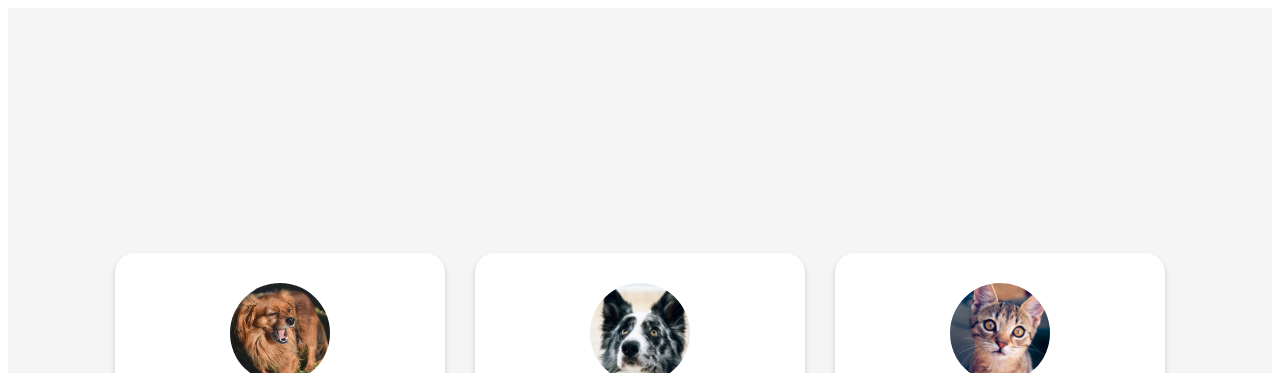
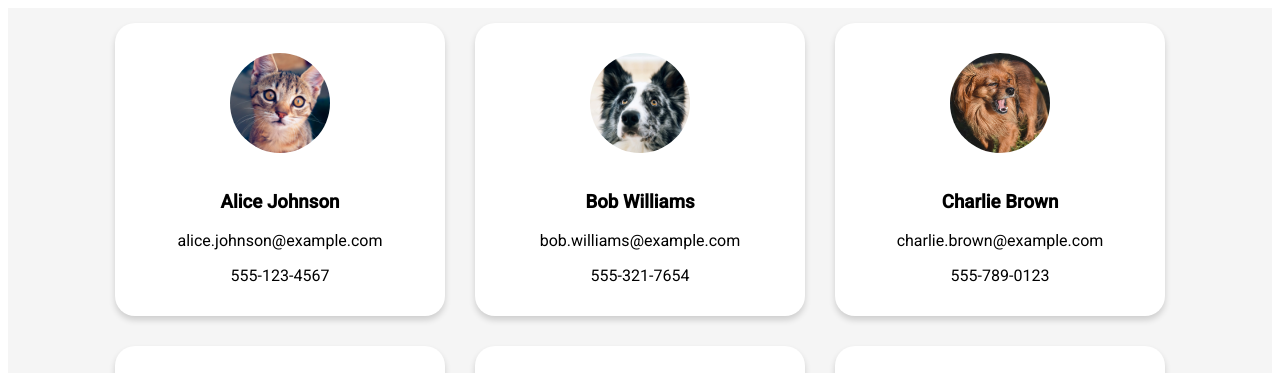
Before and after one commit to Teesitin/COP4331, a PHP site: page / in a window 1280 px wide. Shown: the top 373 px of the page. Run offline with PHP 8.4, Linux system fonts and the light colour scheme.

Commit message:
Back to php inserting
Amongus

```diff
--- a/index.php
+++ b/index.php
@@ -13,6 +13,7 @@
 
         .center-container {
             display: flex;
+            flex-wrap: wrap;
             justify-content: center;
             align-items: center;
             height: 98vh;
@@ -64,63 +65,33 @@
 </head>
 <body>
 
+
 <!-- Profiles -->
 <div id="profile-container" class="center-container">
+
+<?php
+    $jsonString = file_get_contents('people.json');
+    $dataArray = json_decode($jsonString, true);
+
+    foreach ($dataArray as $person) {
+        ?>
+    <div class="profile-box">
+        <img class="profile-image"
+             src="../assets/headshots/hs-<?php echo $person['id']; ?>.webp"
+             alt="<?php echo $person['name']; ?>"
+             onerror="this.onerror=null; this.src='https://via.placeholder.com/100';">
+        <div class="profile-details">
+            <h3 id="name-1"><?php echo $person['name']; ?></h3>
+            <p id="email-1"><a href="mailto:<?php echo $person['email']; ?>"><?php echo $person['email']; ?></a></p>
+            <p id="phone-1"><a href="tel:<?php echo $person['phone']; ?>"><?php echo $person['phone']; ?></a></p>
+        </div>
+    </div>
+
+    <?php
+    }
+?>
+
 </div>
-
-<script>
-
-// <div class="profile-box">
-//     <img class="profile-image" src="../assets/headshots/hs-{id}.webp" alt="{NAME}">
-//     <div class="profile-details">
-//         <h3 id="name-1">{NAME}</h3>
-//         <p id="email-1"><a href="{EMAIL}">{EMAIL}</a></p>
-//         <p id="phone-1"><a href="{NUMBER}">{NUMBER}</a></p>
-//     </div>
-// </div>
-
-
-    const xmlhttp = new XMLHttpRequest();
-    xmlhttp.onload = function() {
-        const people = JSON.parse(this.responseText);
-        const profileContainer = document.getElementById("profile-container");
-
-        people.forEach((person, index) => {
-            const profileBox = document.createElement("div");
-            profileBox.className = "profile-box";
-
-            const profileImage = document.createElement("img");
-            profileImage.className = "profile-image";
-            profileImage.src = "../assets/headshots/hs-" +person.id +".webp";
-            profileImage.alt = person.name;
-
-            const profileDetails = document.createElement("div");
-            profileDetails.className = "profile-details";
-
-            const name = document.createElement("h3");
-            name.innerHTML = person.name;
-
-            const email = document.createElement("p");
-            email.innerHTML = `<a href="mailto:${person.email}">${person.email}</a>`;
-
-            const phone = document.createElement("p");
-            phone.innerHTML = `<a href="tel:${person.phone}">${person.phone}</a>`;
-
-            profileDetails.appendChild(name);
-            profileDetails.appendChild(email);
-            profileDetails.appendChild(phone);
-
-            profileBox.appendChild(profileImage);
-            profileBox.appendChild(profileDetails);
-
-            profileContainer.appendChild(profileBox);
-        });
-    };
-
-    xmlhttp.open("GET", "people.php");
-    xmlhttp.send();
-</script>
-
 
 </body>
 </html>
--- a/people.json
+++ b/people.json
@@ -0,0 +1,102 @@
+[
+    {
+      "name": "Alice Johnson",
+      "id": "123456",
+      "leads": 20,
+      "closed": 15,
+      "sales": 3000,
+      "hours": 40,
+      "email": "alice.johnson@example.com",
+      "phone": "555-123-4567"
+    },
+    {
+      "name": "Bob Williams",
+      "id": "654321",
+      "leads": 25,
+      "closed": 18,
+      "sales": 3500,
+      "hours": 38,
+      "email": "bob.williams@example.com",
+      "phone": "555-321-7654"
+    },
+    {
+      "name": "Charlie Brown",
+      "id": "789012",
+      "leads": 30,
+      "closed": 22,
+      "sales": 4000,
+      "hours": 42,
+      "email": "charlie.brown@example.com",
+      "phone": "555-789-0123"
+    },
+    {
+      "name": "David Smith",
+      "id": "210987",
+      "leads": 28,
+      "closed": 20,
+      "sales": 3600,
+      "hours": 36,
+      "email": "david.smith@example.com",
+      "phone": "555-210-9876"
+    },
+    {
+      "name": "Eve Davis",
+      "id": "345678",
+      "leads": 15,
+      "closed": 10,
+      "sales": 2000,
+      "hours": 34,
+      "email": "eve.davis@example.com",
+      "phone": "555-345-6789"
+    },
+    {
+      "name": "Frank Miller",
+      "id": "876543",
+      "leads": 22,
+      "closed": 14,
+      "sales": 2800,
+      "hours": 39,
+      "email": "frank.miller@example.com",
+      "phone": "555-876-5432"
+    },
+    {
+      "name": "Grace Lee",
+      "id": "901234",
+      "leads": 32,
+      "closed": 26,
+      "sales": 4200,
+      "hours": 41,
+      "email": "grace.lee@example.com",
+      "phone": "555-901-2345"
+    },
+    {
+      "name": "Hannah Wilson",
+      "id": "567890",
+      "leads": 18,
+      "closed": 12,
+      "sales": 2400,
+      "hours": 35,
+      "email": "hannah.wilson@example.com",
+      "phone": "555-567-8901"
+    },
+    {
+      "name": "Isaac Anderson",
+      "id": "098765",
+      "leads": 24,
+      "closed": 16,
+      "sales": 3200,
+      "hours": 37,
+      "email": "isaac.anderson@example.com",
+      "phone": "555-098-7654"
+    },
+    {
+      "name": "Jill Thomas",
+      "id": "432109",
+      "leads": 27,
+      "closed": 19,
+      "sales": 3400,
+      "hours": 40,
+      "email": "jill.thomas@example.com",
+      "phone": "555-432-1098"
+    }
+  ]
```
Also changed, not shown: testers/index-083123.php (added, +146 -0 lines), assets/headshots/hs-123456.webp (renamed from assets/headshots/hs-082457.webp), assets/headshots/hs-654321.webp (renamed from assets/headshots/hs-481962.webp), assets/headshots/hs-789012.webp (renamed from assets/headshots/hs-919645.webp).
